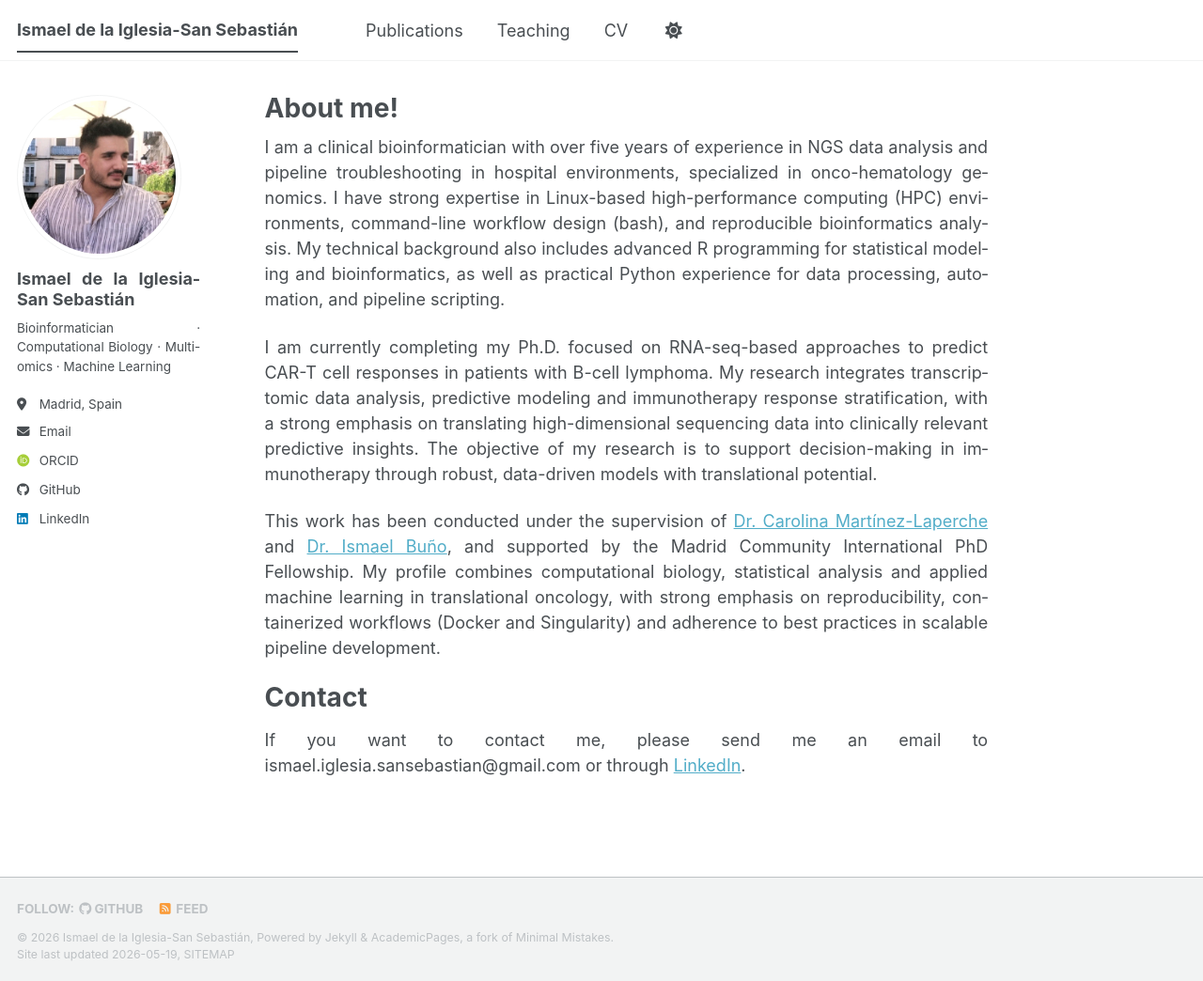
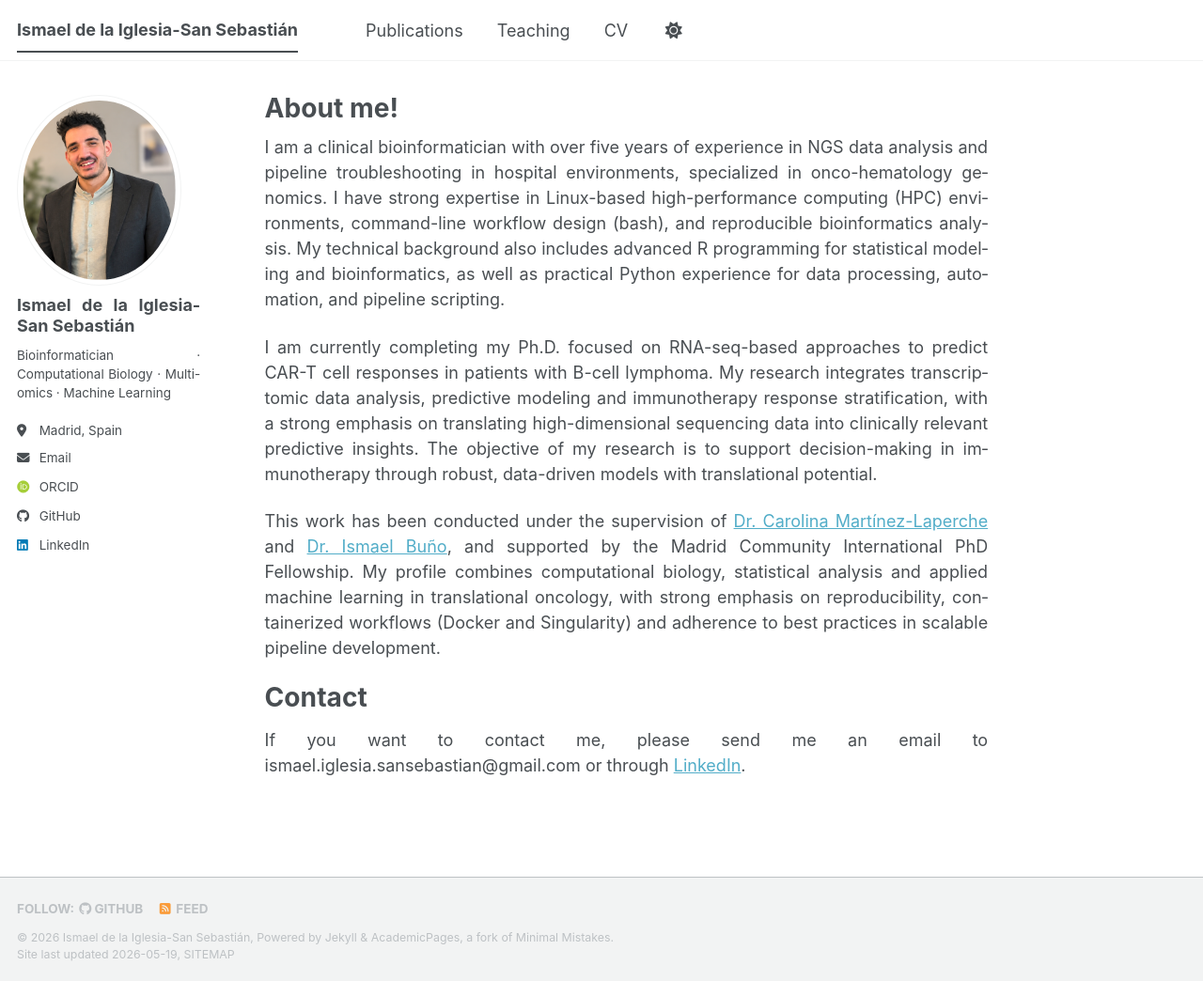
Before and after one commit to ismaeliglesia/ismaeliglesia.github.io, a Jekyll site: the page built from _pages/about.md, in a window 1280 px wide and 1044 px high. Shown: the whole window at 94% size. Built offline with Jekyll 4.4.1, drawn with Linux system fonts in a browser that asks for light colours; some web fonts are replaced; a script bundle is joined from its source files by our own code; library files that are not in the unit come from our copies.

Commit message:
Update _config.yml

```diff
--- a/_config.yml
+++ b/_config.yml
@@ -21,7 +21,7 @@ repository               : "ismaeliglesia/ismaeliglesia.github.io"
 #               Additional customization can be done by editing /_includes/author-profile.html
 author:
   # Biographic information
-  avatar           : "profile.jpeg"
+  avatar           : "picture1.png"
   name             : "Ismael de la Iglesia-San Sebastián"
   bio              : "Bioinformatician · Computational Biology · Multi-omics · Machine Learning"
   location         : "Madrid, Spain"
```
